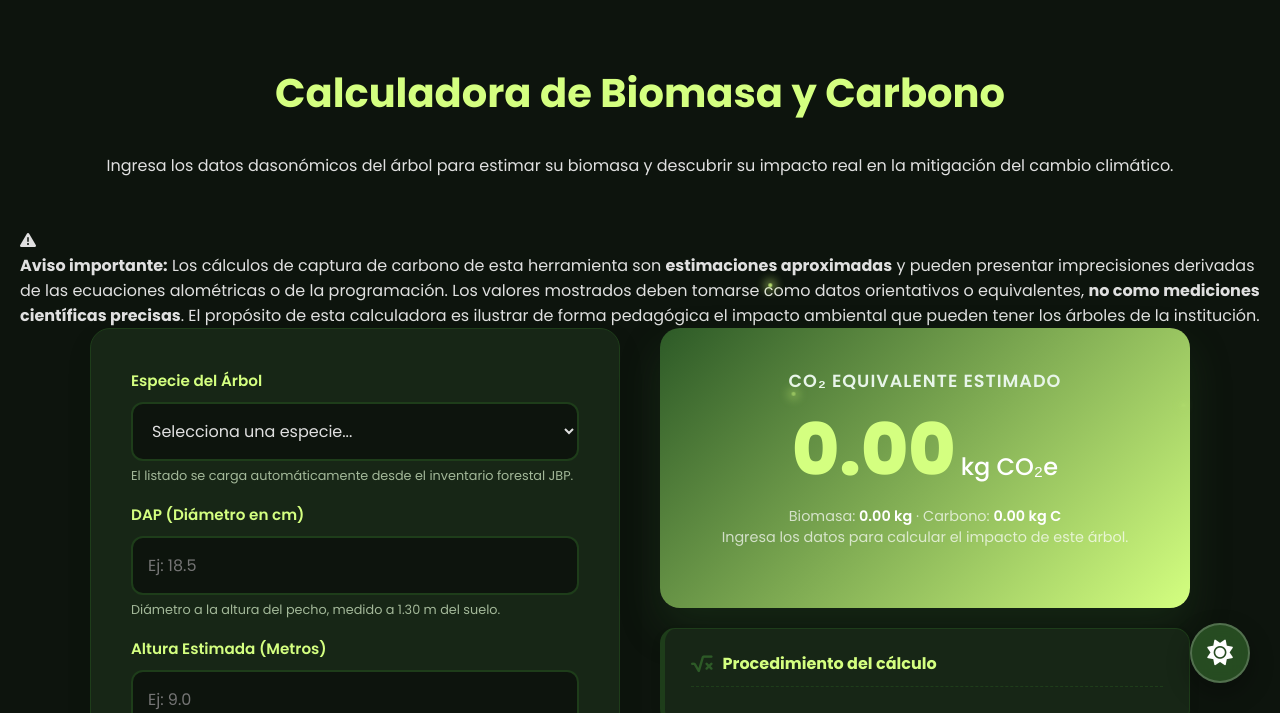
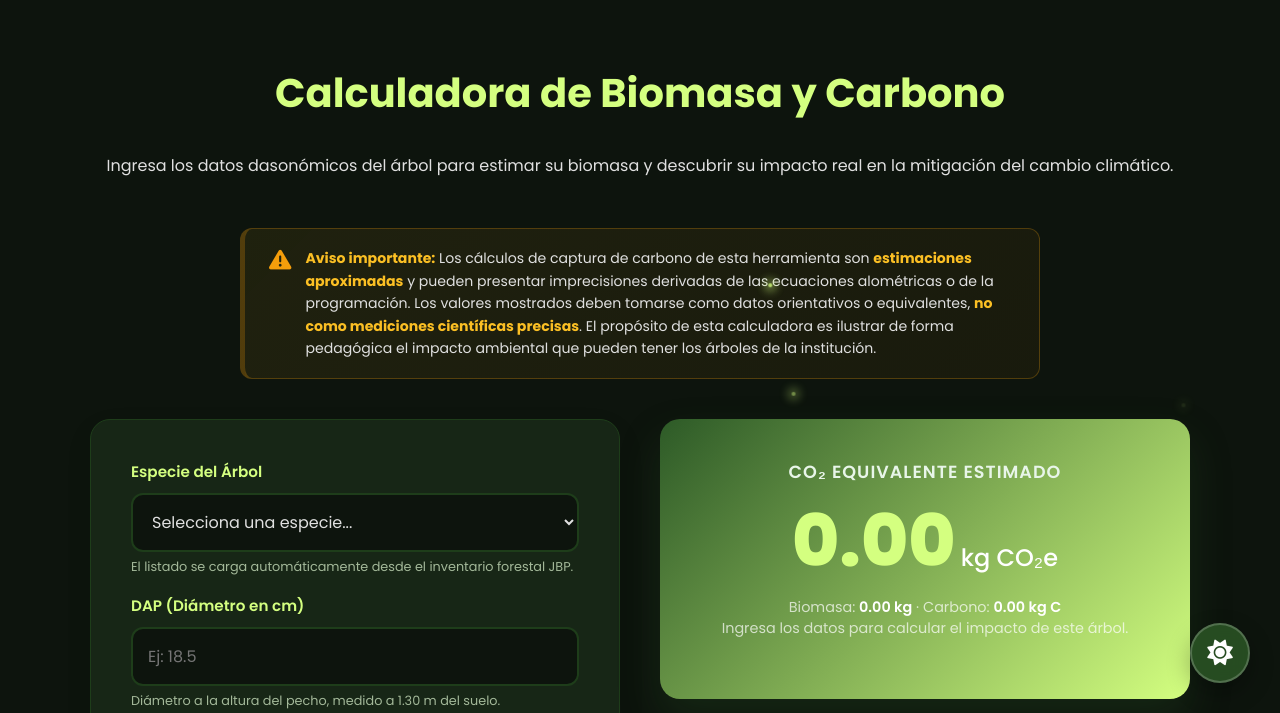
Before and after one commit to jaircalixto734/jaircalixto.github.io, a plain HTML site: page calculadora.html in a window 1280 px wide. Shown: the part 87-800 px from the top of the page. Drawn offline with Linux system fonts and the light colour scheme.

Commit message:
Add styles for warning message in calculator

```diff
--- a/css/pages/calculadora.css
+++ b/css/pages/calculadora.css
@@ -740,3 +740,61 @@ body.modo-noche .equiv-value {
         font-size: 0.7rem;
     }
 }
+
+
+
+/* =============================================
+AVISO DE ADVERTENCIA (CALCULADORA)
+============================================= */
+.calc-aviso {
+    max-width: 800px;
+    margin: 0 auto 40px;
+    padding: 18px 24px;
+    background: linear-gradient(135deg, rgba(251, 191, 36, 0.12), rgba(245, 158, 11, 0.08));
+    border: 1px solid rgba(245, 158, 11, 0.35);
+    border-left: 5px solid #f59e0b;
+    border-radius: 12px;
+    display: flex;
+    align-items: flex-start;
+    gap: 14px;
+    text-align: left;
+}
+
+.calc-aviso i {
+    font-size: 1.4rem;
+    color: #f59e0b;
+    margin-top: 2px;
+    flex-shrink: 0;
+}
+
+.calc-aviso p {
+    font-size: 0.88rem;
+    line-height: 1.6;
+    color: var(--text-main);
+    margin: 0;
+}
+
+.calc-aviso strong {
+    color: #b45309;
+}
+
+/* Modo noche */
+body.modo-noche .calc-aviso {
+    background: linear-gradient(135deg, rgba(251, 191, 36, 0.08), rgba(245, 158, 11, 0.05));
+    border-color: rgba(245, 158, 11, 0.25);
+}
+
+body.modo-noche .calc-aviso strong {
+    color: #fbbf24;
+}
+
+/* Responsivo */
+@media (max-width: 768px) {
+    .calc-aviso {
+        padding: 14px 16px;
+        gap: 10px;
+    }
+    .calc-aviso p {
+        font-size: 0.82rem;
+    }
+}
```
